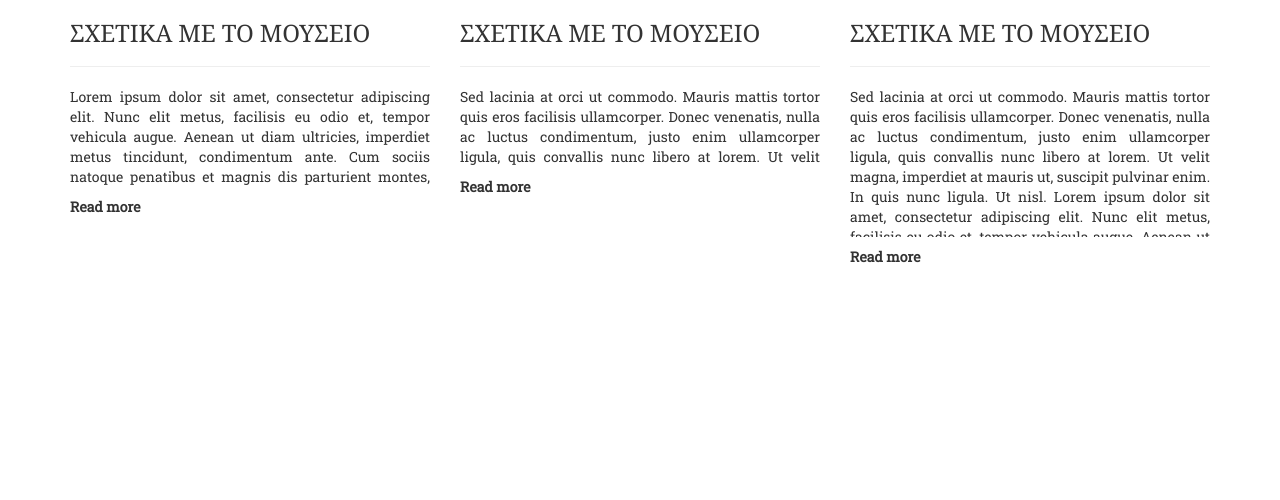
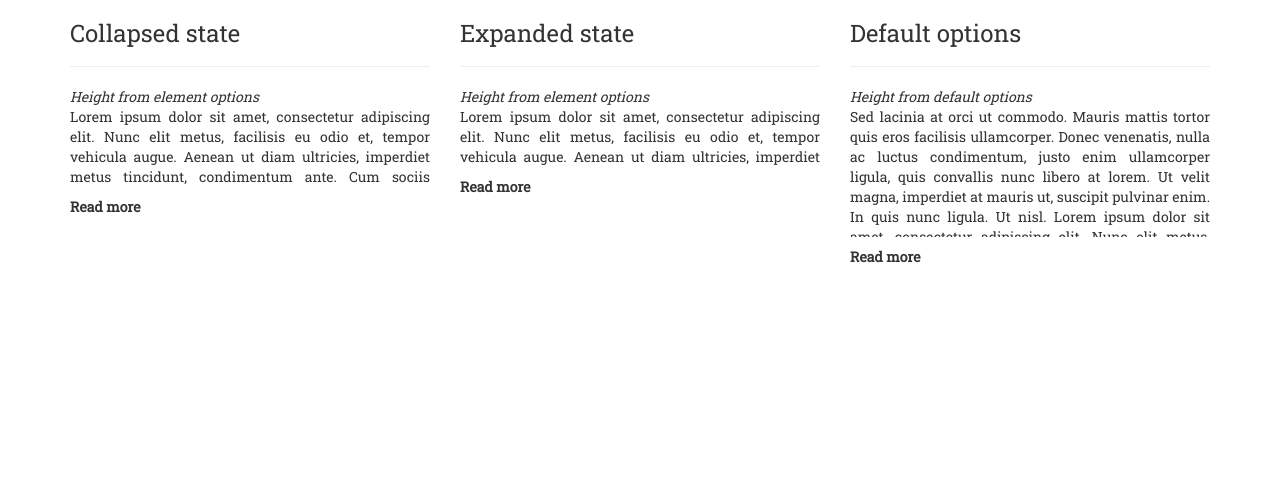
Before and after one commit to asirokas/jReadMore, a plain HTML site: page demo/index.html in a window 1280 px wide. Drawn offline with nearby package versions, Linux system fonts and the light colour scheme.

Commit message:
refine demo page

```diff
--- a/demo/index.html
+++ b/demo/index.html
@@ -4,64 +4,61 @@
 		<meta charset="utf-8">
 		<title>jReadMore.js - Demo</title>
 
-        <link href='http://fonts.googleapis.com/css?family=Roboto+Slab&subset=latin,greek' rel='stylesheet' type='text/css'>
+        <link href="http://fonts.googleapis.com/css?family=Roboto+Slab&subset=latin,greek" rel="stylesheet" type="text/css">
 		<link href="https://maxcdn.bootstrapcdn.com/bootstrap/3.3.4/css/bootstrap.min.css" rel="stylesheet">
 
 		<link href="css/main.css" rel="stylesheet">
 
     </head>
 	<body>
-		<div class="container">
-				<!-- ABOUT -->
-			<section id="about" class="row">
+		<section class="container">
+
+			<div class="row">
+
 				<div class="col-sm-4">
-					<h3>ΣΧΕΤΙΚΑ ΜΕ ΤΟ ΜΟΥΣΕΙΟ</h3>
+					<h3>Collapsed state</h3>
 	                <hr>
 					<div class="read-more" data-options="100">
+						<em>
+							Height from element options
+						</em>
 						<p>
 							Lorem ipsum dolor sit amet, consectetur adipiscing elit. Nunc elit metus, facilisis eu odio et, tempor vehicula augue. Aenean ut diam ultricies, imperdiet metus tincidunt, condimentum ante. Cum sociis natoque penatibus et magnis dis parturient montes, nascetur ridiculus mus. Nam lobortis ligula eu placerat egestas. Praesent erat felis, pellentesque et tristique efficitur, euismod a leo. Sed lacinia at orci ut commodo. Mauris mattis tortor quis eros facilisis ullamcorper. Donec venenatis, nulla ac luctus condimentum, justo enim ullamcorper ligula, quis convallis nunc libero at lorem. Ut velit magna, imperdiet at mauris ut, suscipit pulvinar enim. In quis nunc ligula. Ut nisl.
 						</p>
-		                <p>
-							Sed lacinia at orci ut commodo. Mauris mattis tortor quis eros facilisis ullamcorper. Donec venenatis, nulla ac luctus condimentum, justo enim ullamcorper ligula, quis convallis nunc libero at lorem. Ut velit magna, imperdiet at mauris ut, suscipit pulvinar enim. In quis nunc ligula. Ut nisl.
-						</p>
-		                <p>
-							Praesent erat felis, pellentesque et tristique efficitur, euismod a leo. Sed lacinia at orci ut commodo. Mauris mattis tortor quis eros facilisis ullamcorper. Donec venenatis, nulla ac luctus condimentum, justo enim ullamcorper ligula, quis convallis nunc libero at lorem. Ut velit magna, imperdiet at mauris ut, suscipit pulvinar enim.
-						</p>
 					</div>
-
 				</div>
 
 				<div class="col-sm-4">
-					<h3>ΣΧΕΤΙΚΑ ΜΕ ΤΟ ΜΟΥΣΕΙΟ</h3>
+					<h3>Expanded state</h3>
 	                <hr>
 					<div class="read-more" data-options="80">
-		                <p>
-							Sed lacinia at orci ut commodo. Mauris mattis tortor quis eros facilisis ullamcorper. Donec venenatis, nulla ac luctus condimentum, justo enim ullamcorper ligula, quis convallis nunc libero at lorem. Ut velit magna, imperdiet at mauris ut, suscipit pulvinar enim. In quis nunc ligula. Ut nisl.
-						</p>
+						<em>
+							Height from element options
+						</em>
 						<p>
 							Lorem ipsum dolor sit amet, consectetur adipiscing elit. Nunc elit metus, facilisis eu odio et, tempor vehicula augue. Aenean ut diam ultricies, imperdiet metus tincidunt, condimentum ante. Cum sociis natoque penatibus et magnis dis parturient montes, nascetur ridiculus mus. Nam lobortis ligula eu placerat egestas. Praesent erat felis, pellentesque et tristique efficitur, euismod a leo. Sed lacinia at orci ut commodo. Mauris mattis tortor quis eros facilisis ullamcorper. Donec venenatis, nulla ac luctus condimentum, justo enim ullamcorper ligula, quis convallis nunc libero at lorem. Ut velit magna, imperdiet at mauris ut, suscipit pulvinar enim. In quis nunc ligula. Ut nisl.
 						</p>
-		                <p>
-							Praesent erat felis, pellentesque et tristique efficitur, euismod a leo. Sed lacinia at orci ut commodo. Mauris mattis tortor quis eros facilisis ullamcorper. Donec venenatis, nulla ac luctus condimentum, justo enim ullamcorper ligula, quis convallis nunc libero at lorem. Ut velit magna, imperdiet at mauris ut, suscipit pulvinar enim.
-						</p>
 					</div>
-
 				</div>
 
 				<div class="col-sm-4">
-					<h3>ΣΧΕΤΙΚΑ ΜΕ ΤΟ ΜΟΥΣΕΙΟ</h3>
+					<h3>Default options</h3>
 	                <hr>
 					<div class="read-more">
-		                <p>
+						<em>
+							Height from default options
+						</em>
+						<p>
 							Sed lacinia at orci ut commodo. Mauris mattis tortor quis eros facilisis ullamcorper. Donec venenatis, nulla ac luctus condimentum, justo enim ullamcorper ligula, quis convallis nunc libero at lorem. Ut velit magna, imperdiet at mauris ut, suscipit pulvinar enim. In quis nunc ligula. Ut nisl.
 							Lorem ipsum dolor sit amet, consectetur adipiscing elit. Nunc elit metus, facilisis eu odio et, tempor vehicula augue. Aenean ut diam ultricies, imperdiet metus tincidunt, condimentum ante. Cum sociis natoque penatibus et magnis dis parturient montes, nascetur ridiculus mus. Nam lobortis ligula eu placerat egestas. Praesent erat felis, pellentesque et tristique efficitur, euismod a leo. Sed lacinia at orci ut commodo. Mauris mattis tortor quis eros facilisis ullamcorper. Donec venenatis, nulla ac luctus condimentum, justo enim ullamcorper ligula, quis convallis nunc libero at lorem. Ut velit magna, imperdiet at mauris ut, suscipit pulvinar enim. In quis nunc ligula. Ut nisl.
 							Praesent erat felis, pellentesque et tristique efficitur, euismod a leo. Sed lacinia at orci ut commodo. Mauris mattis tortor quis eros facilisis ullamcorper. Donec venenatis, nulla ac luctus condimentum, justo enim ullamcorper ligula, quis convallis nunc libero at lorem. Ut velit magna, imperdiet at mauris ut, suscipit pulvinar enim.
 						</p>
 					</div>
+				</div>
 
-				</div>
-			</section>
-		</div>
+			</div>
+
+		</section>
     </body>
 
 	<!-- SCRIPTS -->
```
